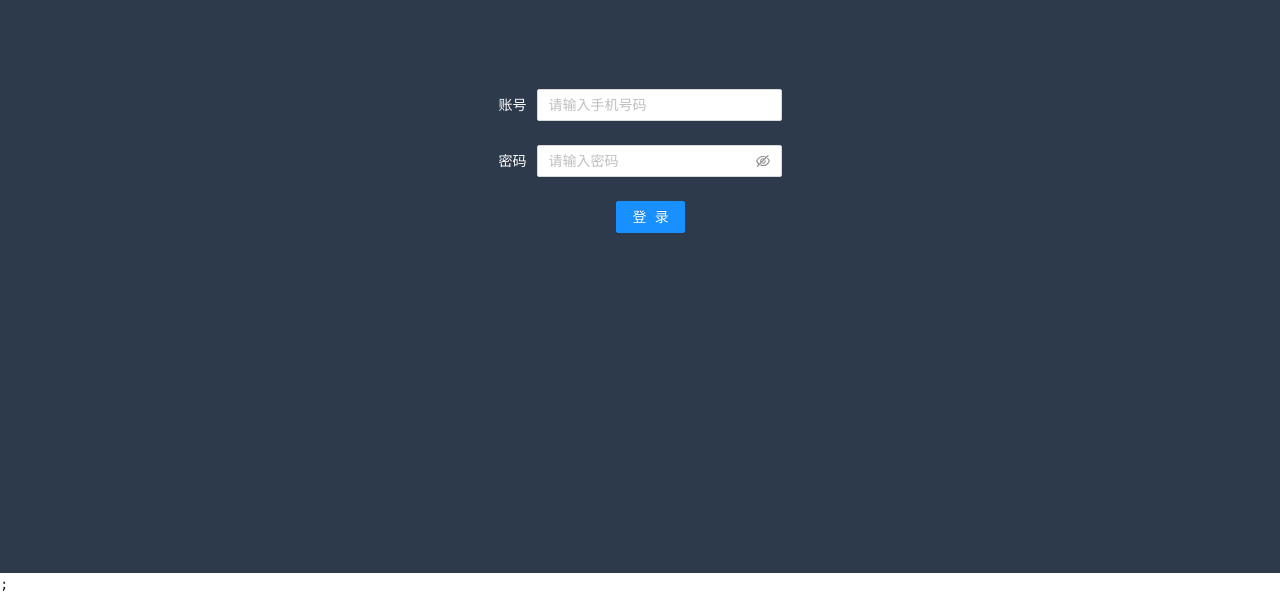
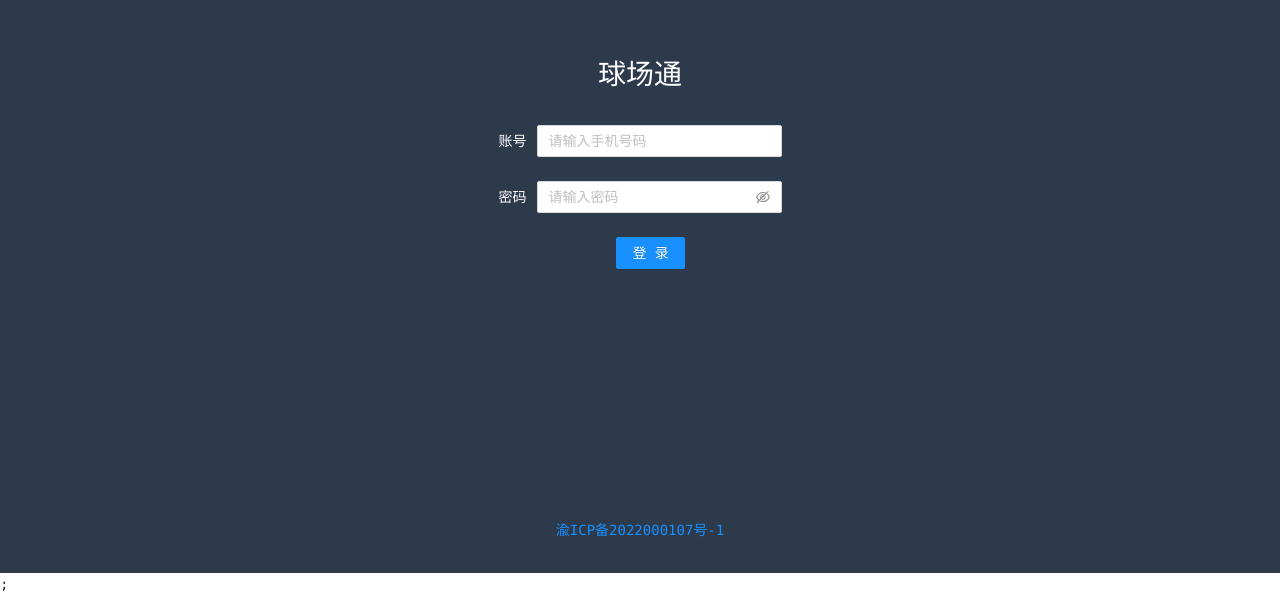
Before and after one commit to FourKress/stadium-admin, a React (Create React App) app: page /#/login in a window 1280 px wide. Shown: the part 227-822 px from the top of the page. Built offline with nearby package versions, Linux system fonts and the light colour scheme.

Commit message:
feat: 添加备案信息

```diff
--- a/src/views/login/index.jsx
+++ b/src/views/login/index.jsx
@@ -3,6 +3,7 @@ import { Form, Input, Button } from 'antd';
 
 import './index.scss';
 import axios from '../../utils/axios';
+import React from 'react';
 
 function Login() {
   const navigate = useNavigate();
@@ -25,6 +26,7 @@ function Login() {
   return (
     <div className="Login">
       <div className="panel">
+        <p className={'title'}>球场通</p>
         <Form name="Login" colon={false} onFinish={onFinish} autoComplete="off">
           <Form.Item
             label="账号"
@@ -65,6 +67,8 @@ function Login() {
           </Form.Item>
         </Form>
       </div>
+
+      <div className="footer"><a href="https://beian.miit.gov.cn/" target="_blank">渝ICP备2022000107号-1</a></div>
     </div>
   );
 }
--- a/src/views/login/index.scss
+++ b/src/views/login/index.scss
@@ -11,4 +11,18 @@
       color: #fff;
     }
   }
+
+  .footer {
+    position: fixed;
+    left: 50%;
+    transform: translateX(-50%);
+    bottom: 32px;
+  }
+
+  .title {
+    width: 100%;
+    text-align: center;
+    color: #fff;
+    font-size: 28px;
+  }
 }
```
